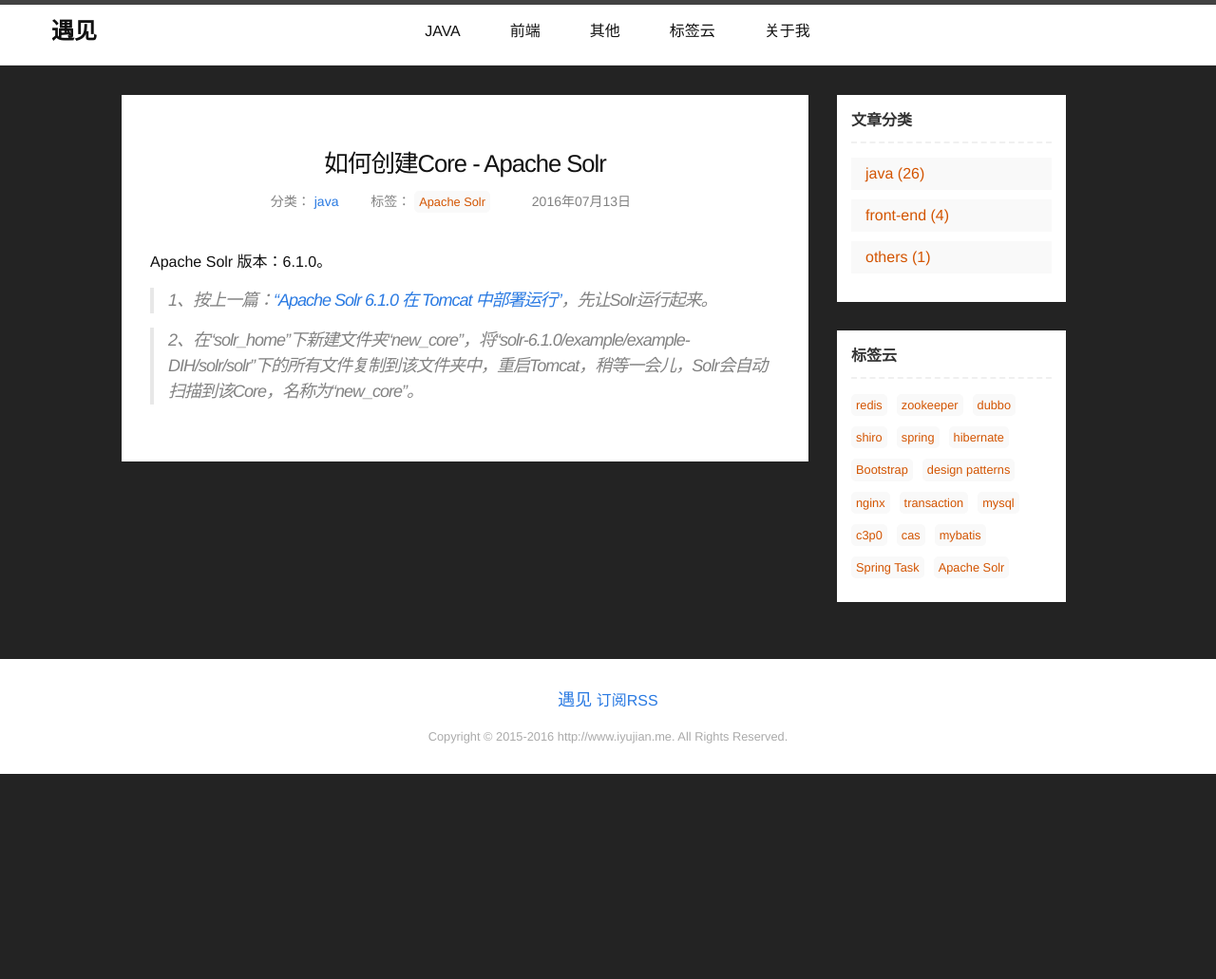
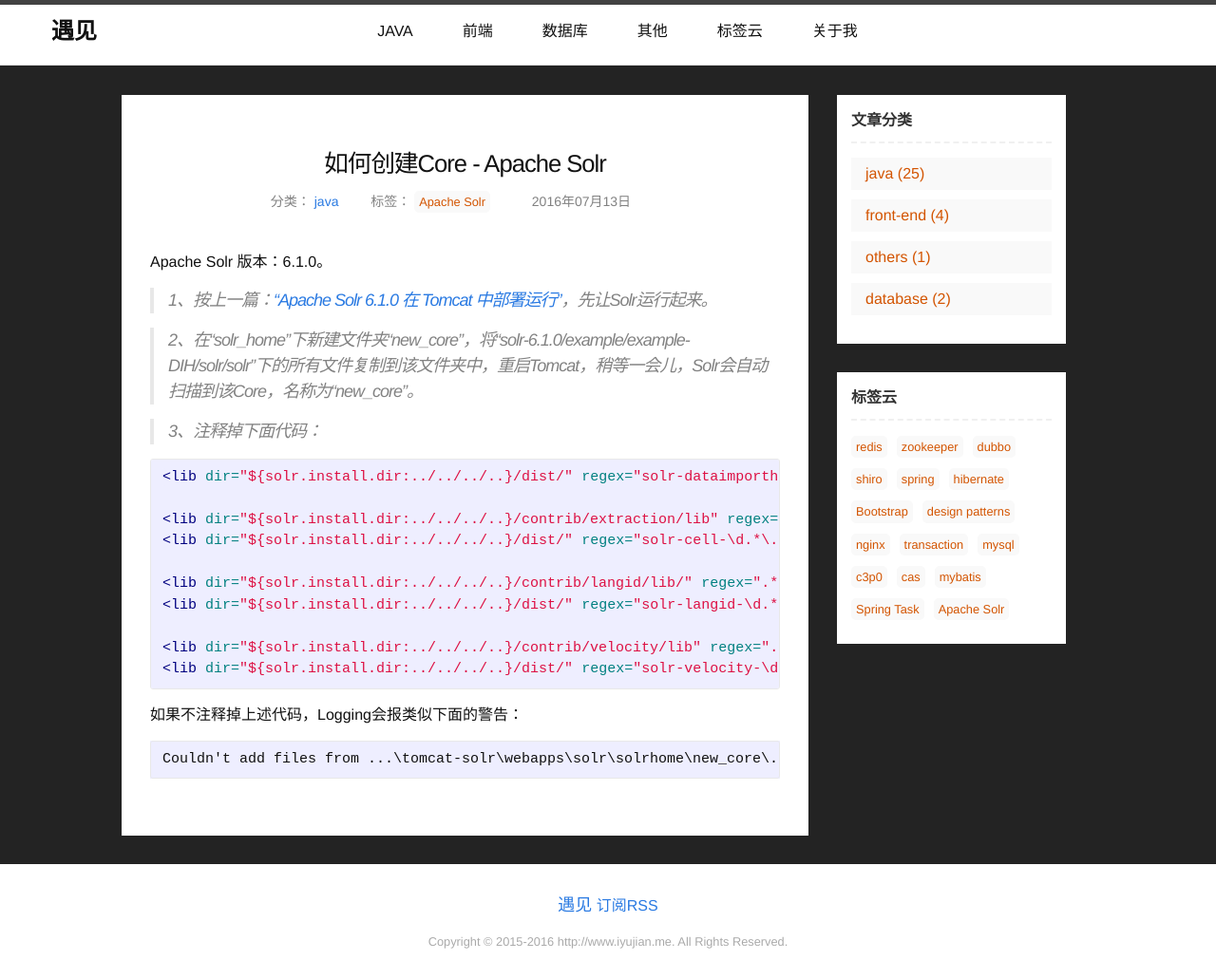
Before and after one commit to iyujian/iyujian.github.io, a Jekyll site: the page built from _posts/java/2016-07-13-new-core-in-apache-solr.md, in a window 1280 px wide and 1031 px high. Shown: the whole window at 95% size. Built offline with Jekyll 4.4.1, drawn with Linux system fonts in a browser that asks for light colours; comment, search, counter and statistics services are not loaded.

````diff
--- a/_posts/java/2016-07-13-new-core-in-apache-solr.md
+++ b/_posts/java/2016-07-13-new-core-in-apache-solr.md
@@ -11,3 +11,24 @@ Apache Solr 版本：6.1.0。
 > 1、按上一篇：["Apache Solr 6.1.0 在 Tomcat 中部署运行"](deploy-apache-solr-in-tomcat.html "Apache Solr 6.1.0 在 Tomcat 中部署运行")，先让Solr运行起来。
 
 > 2、在“solr_home”下新建文件夹“new_core”，将“solr-6.1.0/example/example-DIH/solr/solr”下的所有文件复制到该文件夹中，重启Tomcat，稍等一会儿，Solr会自动扫描到该Core，名称为“new_core”。
+
+> 3、注释掉下面代码：
+
+{% highlight xml %}
+<lib dir="${solr.install.dir:../../../..}/dist/" regex="solr-dataimporthandler-.*\.jar" />
+
+<lib dir="${solr.install.dir:../../../..}/contrib/extraction/lib" regex=".*\.jar" />
+<lib dir="${solr.install.dir:../../../..}/dist/" regex="solr-cell-\d.*\.jar" />
+
+<lib dir="${solr.install.dir:../../../..}/contrib/langid/lib/" regex=".*\.jar" />
+<lib dir="${solr.install.dir:../../../..}/dist/" regex="solr-langid-\d.*\.jar" />
+
+<lib dir="${solr.install.dir:../../../..}/contrib/velocity/lib" regex=".*\.jar" />
+<lib dir="${solr.install.dir:../../../..}/dist/" regex="solr-velocity-\d.*\.jar" />
+{% endhighlight %}
+
+如果不注释掉上述代码，Logging会报类似下面的警告：
+
+```
+Couldn't add files from ...\tomcat-solr\webapps\solr\solrhome\new_core\..\..\..\..\dist filtered by solr-dataimporthandler-.*\.jar to classpath: ...\tomcat-solr\webapps\solr\solrhome\new_core\..\..\..\..\dist
+```
````
Also changed, not shown: 2-database.html (added, +63 -0 lines), _posts/database/2015-01-16-transaction-rollback-failed-when-insert.md (renamed from _posts/java/2015-01-16-transaction-rollback-failed-when-insert.md, +2 -2 lines), _posts/database/2016-08-09-find-in-set-in-mysql.md (added, +38 -0 lines), _posts/java/2015-11-06-shiro-jdbcrealm-of-authorizing-realm.md (+3 -1 lines), 3-others.html (renamed from 2-others.html), 4-tags.html (renamed from 3-tags.html).
